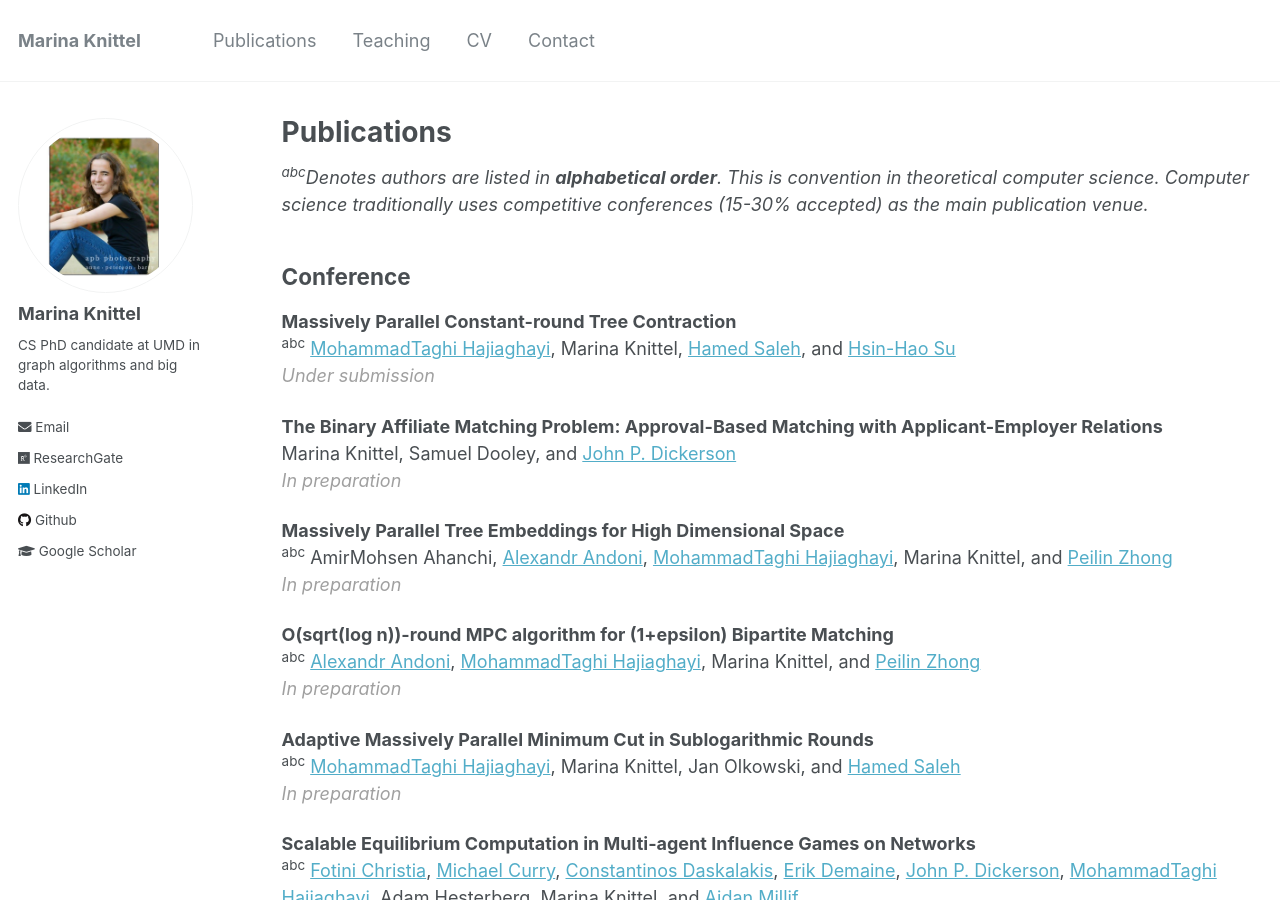
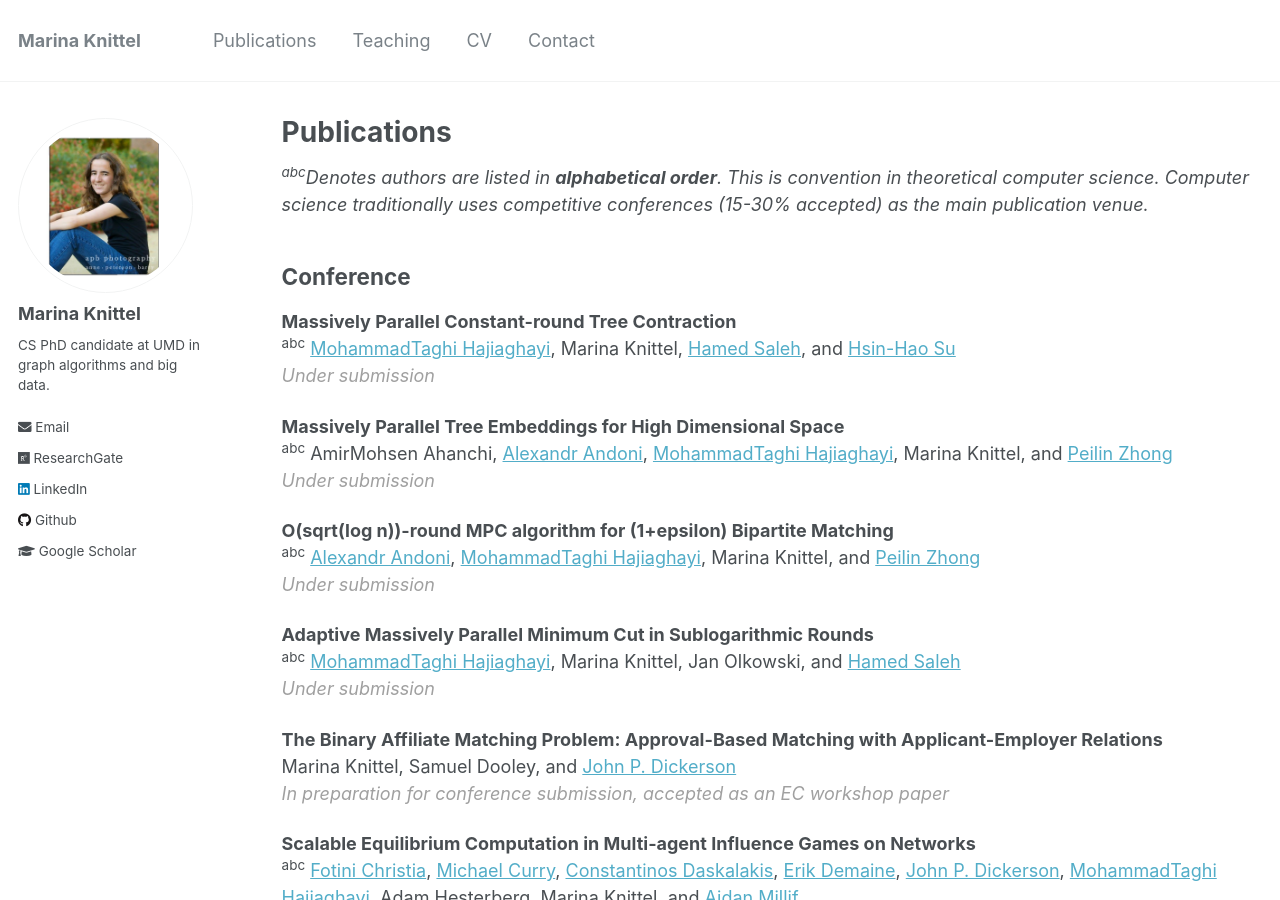
Before and after one commit to mknittel/mknittel.github.io, a Jekyll site: the page built from _pages/publications.md, in a window 1280 px wide and 900 px high. Built offline with Jekyll 4.4.1, drawn with Linux system fonts in a browser that asks for light colours.

Commit message:
Update for SODA submission

```diff
--- a/_pages/publications.md
+++ b/_pages/publications.md
@@ -27,21 +27,21 @@ Computer science traditionally uses competitive conferences (15-30% accepted) as
 <sup>abc</sup> [MohammadTaghi Hajiaghayi](https://www.cs.umd.edu/~hajiagha/), Marina Knittel, [Hamed Saleh](https://www.cs.umd.edu/~hamed/), and [Hsin-Hao Su](https://sites.google.com/site/distributedhsinhao/)<br/>
 <span style="color:#A0A0A0">*Under submission*</span>
 
-**The Binary Affiliate Matching Problem: Approval-Based Matching with Applicant-Employer Relations**<br/>
-Marina Knittel, Samuel Dooley, and [John P. Dickerson](http://jpdickerson.com/)<br/>
-<span style="color:#A0A0A0">*In preparation*</span>
-
 **Massively Parallel Tree Embeddings for High Dimensional Space**<br/>
 <sup>abc</sup> AmirMohsen Ahanchi, [Alexandr Andoni](http://www.cs.columbia.edu/~andoni/), [MohammadTaghi Hajiaghayi](https://www.cs.umd.edu/~hajiagha/), Marina Knittel, and [Peilin Zhong](http://www.cs.columbia.edu/~peilin/)<br/>
-<span style="color:#A0A0A0">*In preparation*</span>
+<span style="color:#A0A0A0">*Under submission*</span>
 
 **O(sqrt(log n))-round MPC algorithm for (1+epsilon) Bipartite Matching**<br/>
 <sup>abc</sup> [Alexandr Andoni](http://www.cs.columbia.edu/~andoni/), [MohammadTaghi Hajiaghayi](https://www.cs.umd.edu/~hajiagha/), Marina Knittel, and [Peilin Zhong](http://www.cs.columbia.edu/~peilin/)<br/>
-<span style="color:#A0A0A0">*In preparation*</span>
+<span style="color:#A0A0A0">*Under submission*</span>
 
 **Adaptive Massively Parallel Minimum Cut in Sublogarithmic Rounds**<br/>
 <sup>abc</sup> [MohammadTaghi Hajiaghayi](https://www.cs.umd.edu/~hajiagha/), Marina Knittel, Jan Olkowski, and [Hamed Saleh](https://www.cs.umd.edu/~hamed/)<br/>
-<span style="color:#A0A0A0">*In preparation*</span>
+<span style="color:#A0A0A0">*Under submission*</span>
+
+**The Binary Affiliate Matching Problem: Approval-Based Matching with Applicant-Employer Relations**<br/>
+Marina Knittel, Samuel Dooley, and [John P. Dickerson](http://jpdickerson.com/)<br/>
+<span style="color:#A0A0A0">*In preparation for conference submission, accepted as an EC workshop paper*</span>
 
 **Scalable Equilibrium Computation in Multi-agent Influence Games on Networks**<br/>
 <sup>abc</sup> [Fotini Christia](http://fotini.mit.edu/), [Michael Curry](http://www.cs.umd.edu/~curry/), [Constantinos Daskalakis](http://people.csail.mit.edu/costis/), [Erik Demaine](http://erikdemaine.org/), [John P. Dickerson](http://jpdickerson.com/), [MohammadTaghi Hajiaghayi](https://www.cs.umd.edu/~hajiagha/), Adam Hesterberg, Marina Knittel, and [Aidan Millif](https://www.aidanmilliff.com/)<br/>
```
Also changed, not shown: _pages/about.md (+2 -2 lines).
